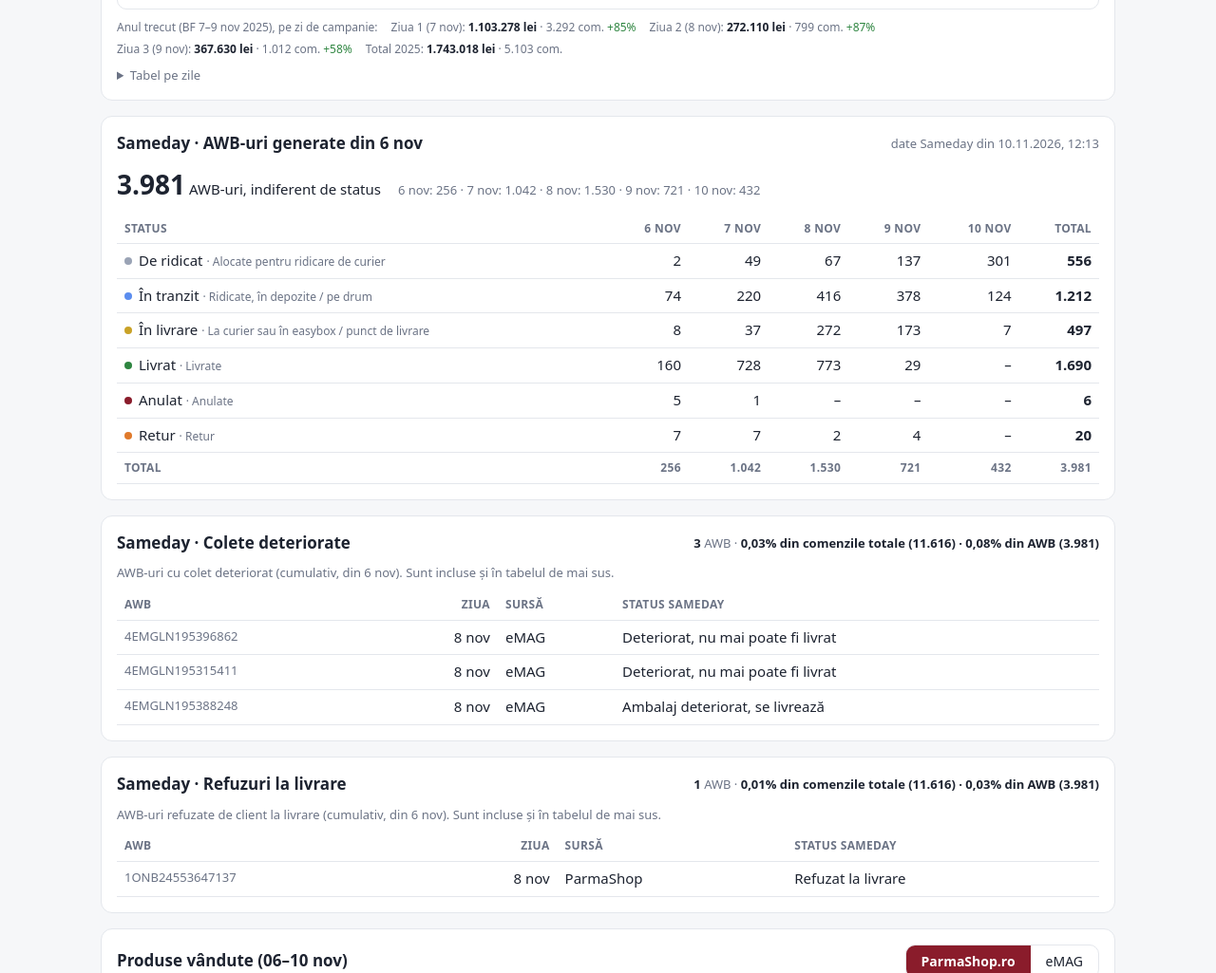
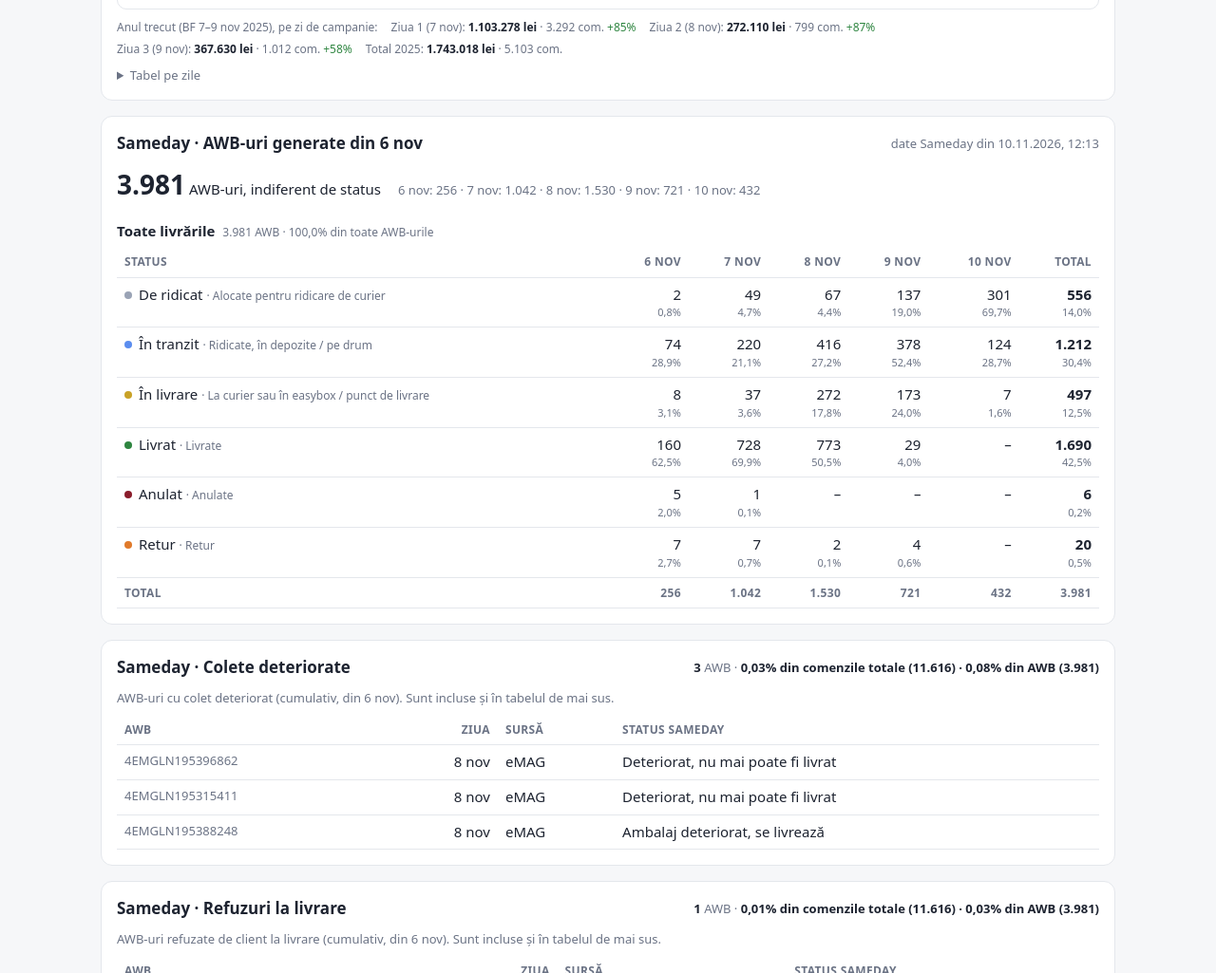
Before and after one commit to Geanta1/bf-drinks, a plain HTML site: page rapoarte/index.html in a window 1280 px wide. Shown: the part 775-1800 px from the top of the page at 95% size. Drawn offline with Linux system fonts and the light colour scheme.

Commit message:
Sameday: tabele separate ParmaShop / eMAG cu procente

```diff
--- a/rapoarte/index.html
+++ b/rapoarte/index.html
@@ -59,6 +59,9 @@ details summary{cursor:pointer;color:var(--muted);font-size:13px;margin-top:10px
 .pmore{display:flex;gap:8px;flex-wrap:wrap;margin-top:10px}
 .pmore:empty{display:none}
 .pmore button{border:1px solid var(--line);background:var(--bg);color:var(--ink);font:inherit;font-size:13px;padding:6px 12px;border-radius:8px;cursor:pointer}
+h3.sdt{font-size:15px;margin:18px 0 6px;display:flex;gap:8px;align-items:baseline;flex-wrap:wrap}
+h3.sdt small{font-weight:400;color:var(--muted);font-size:12px}
+td .pc{font-size:11px;color:var(--muted);font-weight:400}
 </style>
 </head>
 <body>
@@ -90,7 +93,7 @@ details summary{cursor:pointer;color:var(--muted);font-size:13px;margin-top:10px
 <section class="card" id="sameday" style="display:none">
   <div class="tools"><h2 style="margin:0">Sameday · AWB-uri generate din 6 nov</h2><div class="upd" id="sdu"></div></div>
   <div class="sdk"><div><span class="big" id="sdn">–</span> AWB-uri, indiferent de status</div><div class="upd" id="sdd"></div></div>
-  <div class="scroll"><table><thead id="sdh"></thead><tbody id="sdt"></tbody></table></div>
+  <div id="sdtabs"></div>
 </section>
 <section class="card" id="sddet" style="display:none">
   <div class="tools"><h2 style="margin:0">Sameday · Colete deteriorate</h2><div class="upd"><b class="cnt">0</b> AWB · <b class="pct"></b></div></div>
@@ -168,13 +171,17 @@ function render(D){
 function renderSD(S,TO){
   if(!S){$('sameday').style.display='none';return;}$('sameday').style.display='';
   const CAT=[['De ridicat','#9aa3b5','Alocate pentru ridicare de curier'],['În tranzit','#5b8def','Ridicate, în depozite / pe drum'],['În livrare','#c9a227','La curier sau în easybox / punct de livrare'],['Livrat','#2e8540','Livrate'],['Anulat','#8a1c2b','Anulate'],['Retur','#e07a2b','Retur']];
+  const sm=o=>Object.values(o||{}).reduce((a,b)=>a+b,0);
+  const pc=(c,b)=>b?(c/b*100).toLocaleString('ro-RO',{minimumFractionDigits:1,maximumFractionDigits:1})+'%':'–';
   const days=Object.keys(S.c).map(Number).sort((a,b)=>a-b);
   $('sdn').textContent=int(S.n);$('sdu').textContent='date Sameday din '+fmtT(S.u);
-  $('sdd').textContent=days.map(d=>d+' nov: '+int(Object.values(S.c[d]).reduce((a,b)=>a+b,0))).join(' · ');
-  $('sdh').innerHTML='<tr><th>Status</th>'+days.map(d=>`<th class="n">${d} nov</th>`).join('')+'<th class="n">Total</th></tr>';
-  let rows='';const tot={};CAT.forEach(([k,col,desc])=>{const v=days.map(d=>S.c[d][k]||0);const t=v.reduce((a,b)=>a+b,0);if(!t)return;rows+=`<tr><td><span class="dot" style="background:${col}"></span>${k} <span class="m" style="color:var(--muted);font-size:12px">· ${desc}</span></td>${v.map(x=>`<td class="n">${x?int(x):'–'}</td>`).join('')}<td class="n"><b>${int(t)}</b></td></tr>`;});
-  rows+='<tr><th>Total</th>'+days.map(d=>`<th class="n">${int(Object.values(S.c[d]).reduce((a,b)=>a+b,0))}</th>`).join('')+`<th class="n">${int(S.n)}</th></tr>`;
-  $('sdt').innerHTML=rows;
+  $('sdd').textContent=days.map(d=>d+' nov: '+int(sm(S.c[d]))).join(' · ');
+  const tbl=(title,C)=>{if(!C)return '';const ds=Object.keys(C).map(Number).sort((a,b)=>a-b);const dt=ds.map(d=>sm(C[d]));const N=dt.reduce((a,b)=>a+b,0);if(!N)return '';
+    let h=`<h3 class="sdt">${title} <small>${int(N)} AWB · ${pc(N,S.n)} din toate AWB-urile</small></h3><div class="scroll"><table><thead><tr><th>Status</th>${ds.map(d=>`<th class="n">${d} nov</th>`).join('')}<th class="n">Total</th></tr></thead><tbody>`;
+    CAT.forEach(([k,col,desc])=>{const v=ds.map(d=>C[d][k]||0);const tt=v.reduce((a,b)=>a+b,0);if(!tt)return;
+      h+=`<tr><td><span class="dot" style="background:${col}"></span>${k} <span style="color:var(--muted);font-size:12px">· ${desc}</span></td>${v.map((x,i)=>`<td class="n">${x?int(x)+'<div class="pc">'+pc(x,dt[i])+'</div>':'–'}</td>`).join('')}<td class="n"><b>${int(tt)}</b><div class="pc">${pc(tt,N)}</div></td></tr>`;});
+    h+=`<tr><th>Total</th>${dt.map(x=>`<th class="n">${int(x)}</th>`).join('')}<th class="n">${int(N)}</th></tr></tbody></table></div>`;return h;};
+  $('sdtabs').innerHTML=S.ch?tbl('Livrări ParmaShop.ro',S.ch.ps)+tbl('Livrări eMAG',S.ch.em):tbl('Toate livrările',S.c);
   renderSDX(S.x,TO,S.n);
 }
 function renderSDX(X,TO,AW){
```
